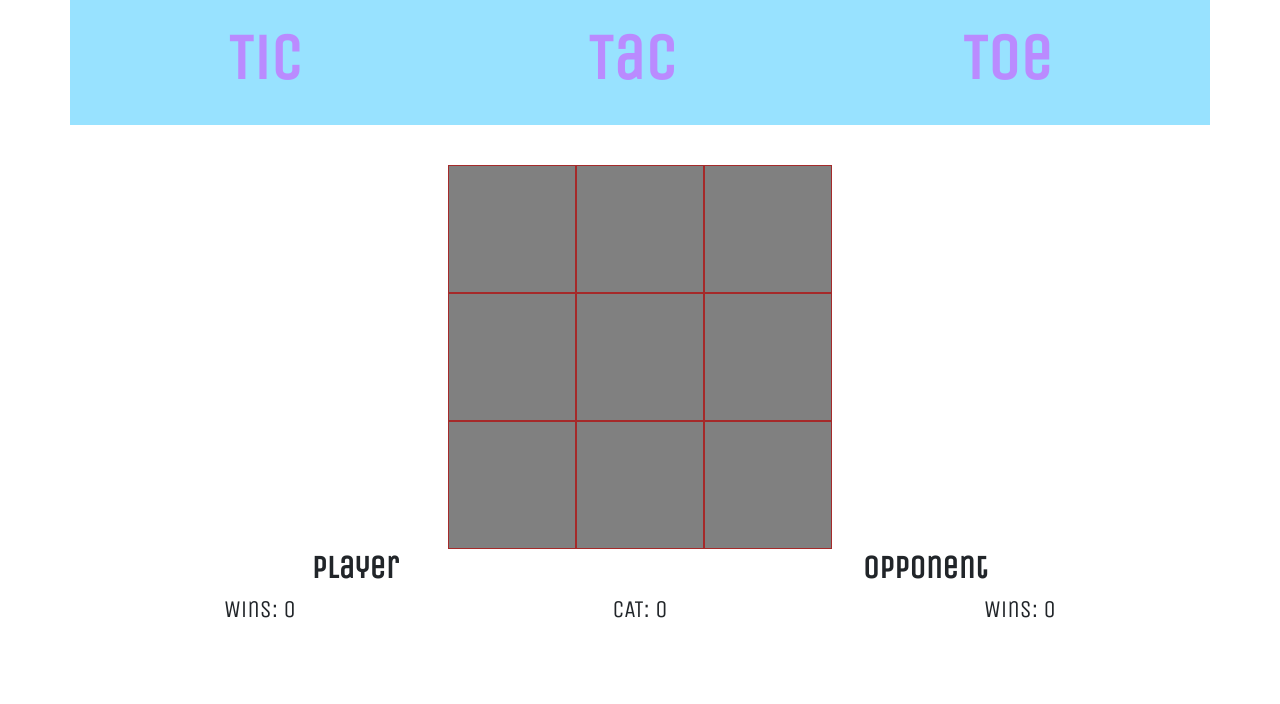
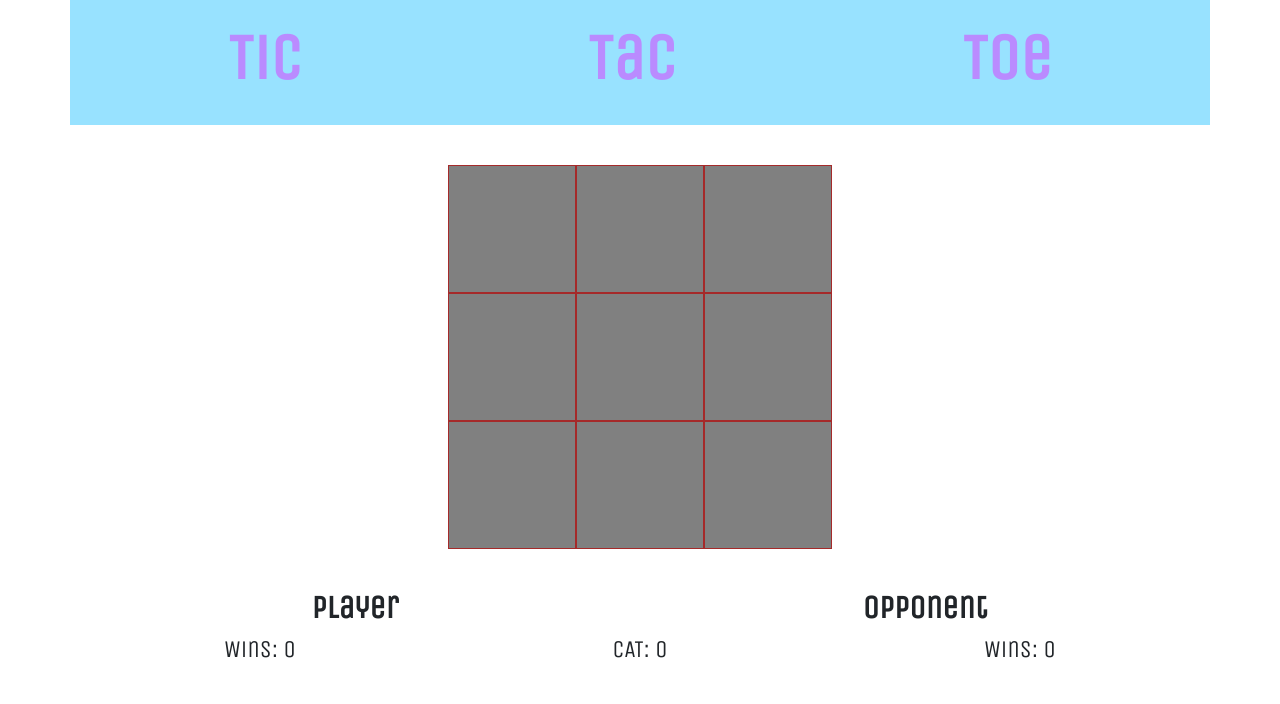
Before and after one commit to cayton10/TicTac, a website: page tictac.html in a window 1280 px wide. Shown: the top 704 px of the page. Drawn offline with nearby package versions, Linux system fonts and the light colour scheme.

Commit message:
change responsive squares

```diff
--- a/style.css
+++ b/style.css
@@ -39,6 +39,9 @@ h2{
       margin-bottom: 2vh;
     }
 
+    .row.player {
+      margin-top: 2vh;
+    }
   }
 
   /* Small devices (portrait tablets and large phones, 600px and up) */
@@ -53,6 +56,10 @@ h2{
 
     .row.site-title{
       margin-bottom: 3vh;
+    }
+
+    .row.player {
+      margin-top: 3vh;
     }
   }
 
@@ -69,6 +76,10 @@ h2{
     .row.site-title{
       margin-bottom: 4vh;
     }
+
+    .row.player {
+      margin-top: 4vh;
+    }
   }
 
   /* Large devices (laptops/desktops, 992px and up) */
@@ -83,6 +94,10 @@ h2{
 
     .row.site-title{
       margin-bottom: 5vh;
+    }
+
+    .row.player {
+      margin-top: 5vh;
     }
   }
 
--- a/tictac.js
+++ b/tictac.js
@@ -8,8 +8,8 @@ AOS.init({
     /*LIFTED THIS FROM https://stackoverflow.com/questions/30139622/how-to-set-a-divs-height-equal-to-that-divs-width*/
     //GRABS width of .square class divs and applies that value to height to maintain apsect ratio.
 
-    /*$('.square').height(function(){
+    $('.square').height(function(){
       return $(this).width();
-    });*/
+    });
 
   });
```
